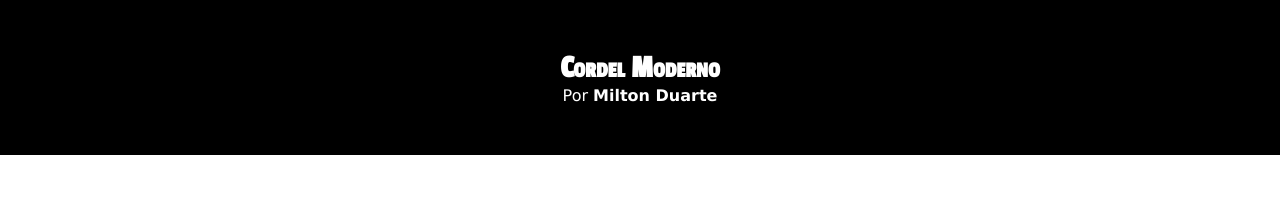
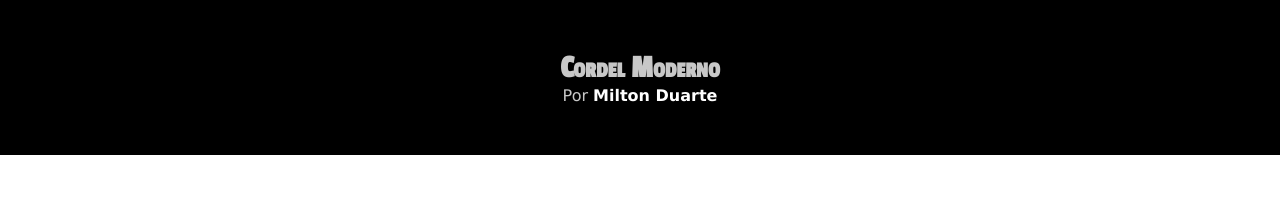
Before and after one commit to DouglaSchmitzz/projeto-cordel, a plain HTML site: page index.html in a window 1280 px wide. Shown: the top 205 px of the page. Drawn offline with Linux system fonts and the light colour scheme.

Commit message:
Troquei a cor do titulo

```diff
--- a/style.css
+++ b/style.css
@@ -24,7 +24,7 @@ html, body {
 
 header {
     background-color: black;
-    color: white;
+    color: rgba(255, 255, 255, 0.785);
     text-align: center;
     }
 
```
